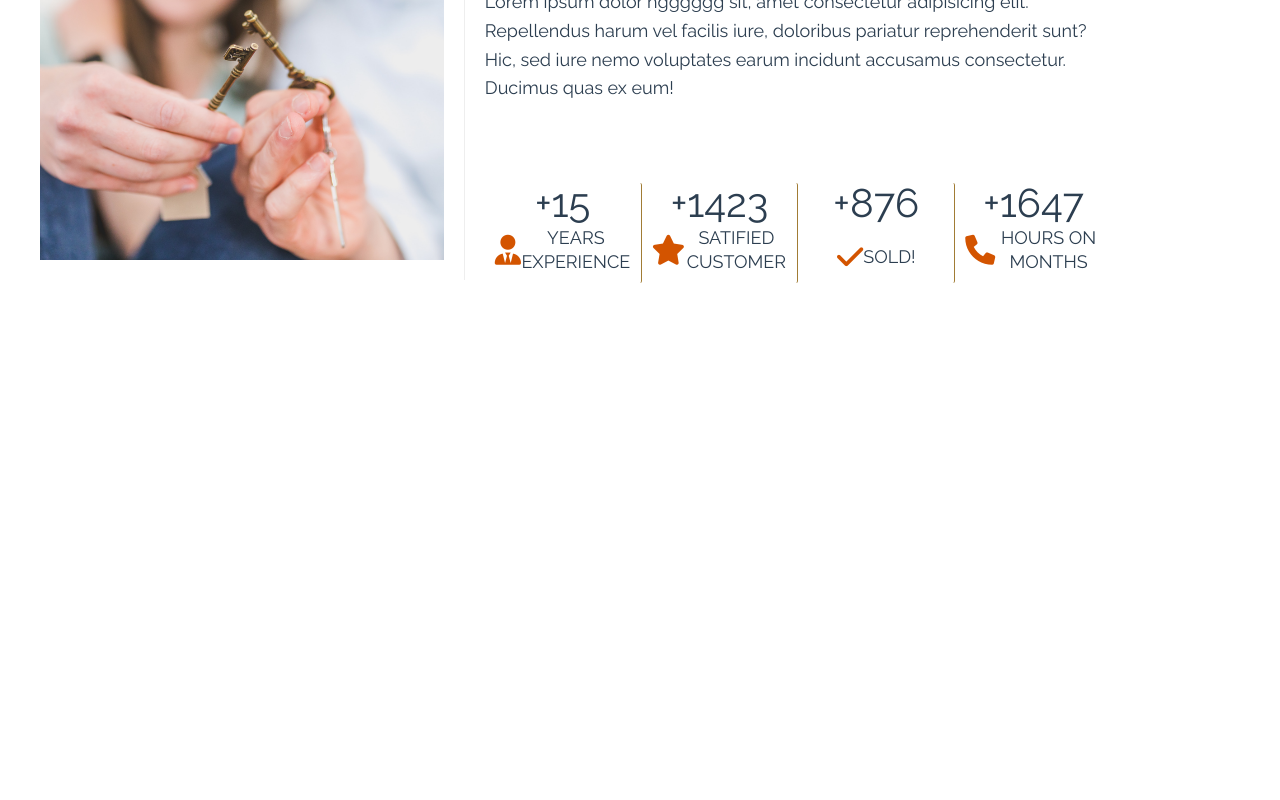
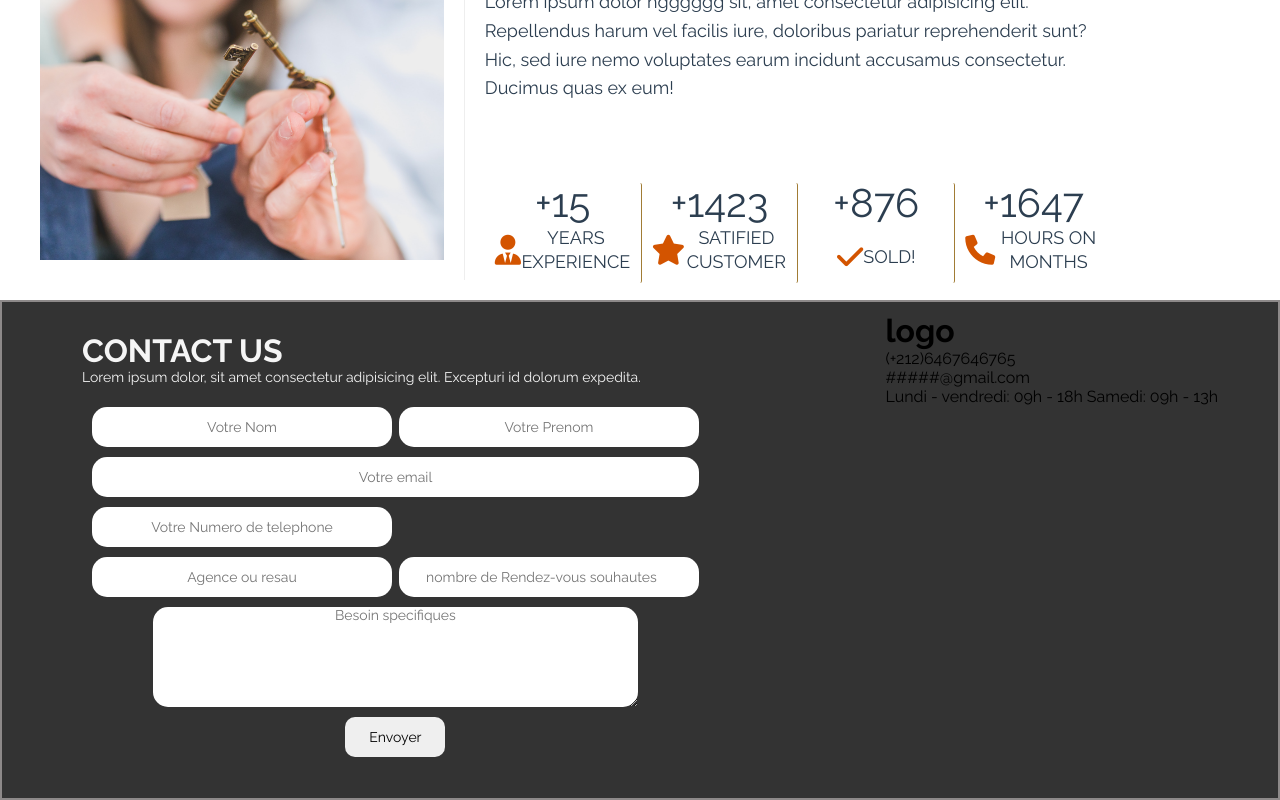
Before and after one commit to mouad-aitelmahjoub/wakilapp, a React (Create React App) app: page / in a window 1280 px wide. Shown: the part 1000-1800 px from the top of the page. Before the commit the page ends 1300 px from the top, so only its background shows below. Built offline with nearby package versions, Linux system fonts and the light colour scheme.

Commit message:
create contact us page

```diff
--- a/src/App.js
+++ b/src/App.js
@@ -1,5 +1,6 @@
 
 import './App.css';
+import Contactus from './Components/ContactUs/Contactus';
 import Header from './Components/Header/Header';
 import { Stats } from './Components/Stats/Stats';
 
@@ -9,6 +10,7 @@ function App() {
     <>
     <Header/>
     <Stats/>
+    <Contactus/>
     </>
   );
 }
--- /dev/null
+++ b/src/Components/ContactUs/Contactus.jsx
@@ -0,0 +1,47 @@
+import React from 'react';
+import './contactus.css'
+
+
+const Contactus = () => {
+return <div className='contactUsContainer'>
+            <img src=''/>
+                    <div className="contactUsWrap">
+                        <div className="left">
+                            <div className="topLeft">
+                                <h1 className='contactus-tile'>CONTACT US</h1>
+                                <p className='contactus-para'>Lorem ipsum dolor, sit amet consectetur adipisicing elit. Excepturi id dolorum expedita.</p>
+                            </div>
+                            <form className="boottomLeft">
+                               <div className="firstBlock block">
+                               <input type="text" className='txt-nom txt' placeholder='Votre Nom' />
+                                <input type="text" className='txt-prenom txt' placeholder='Votre Prenom' />
+                               </div>
+
+                                  <div className="secondBlock block">
+                                  <input type="email" className='txt-email txt' placeholder='Votre email' />
+                                </div>
+
+                               <div className="thirdBlock block">
+                               <input type="tel" className='txt-tel txt' placeholder='Votre Numero de telephone' />
+                               </div>
+
+                                <div className="fourthBlock block">
+                                <input type="text" className='txt-agence txt' placeholder='Agence ou resau'/>
+                                <input type="number" className='rdv-souhaite txt' placeholder='nombre de Rendez-vous souhautes' />
+                                </div>
+
+                                <textarea className='txt-besoin txt block' id="" cols="30" rows="10" placeholder='Besoin specifiques'></textarea>
+                                <button type="submit" className='btn-submit block'>Envoyer</button>
+                            </form>
+                        </div>
+                        <div className="right">
+                            <h1 className='contactUsLogo'>logo</h1>
+                            <p className='contactUsInfo'>(+212)6467646765</p>
+                            <p className='contactUsInfo'>#####@gmail.com</p>
+                            <p className='contactUsInfo'>Lundi - vendredi: 09h - 18h Samedi: 09h - 13h</p>
+                        </div>
+                    </div>
+    </div>;
+};
+
+export default Contactus;
--- /dev/null
+++ b/src/Components/ContactUs/contactus.css
@@ -0,0 +1,83 @@
+.contactUsContainer{
+    width: 100%;
+    height: 500px;
+    background-color: #333;
+   display: flex;
+
+   padding:10px 60px ;
+   border: rgb(141, 137, 137) 2px solid;
+}
+.contactUsWrap{
+    height: 100%;
+    width: 100%;
+    /* padding: 10px; */
+    display: flex;
+   justify-content: space-between;
+   /* border: rgb(212, 46, 46) 2px solid; */
+}
+.left{
+  /* border: violet 2px solid; */
+ width: 70%;
+}
+.topLeft{
+    height: 20%;
+   padding: 20px;
+    color: whitesmoke;
+    /* border: yellow 2px solid; */
+}
+.contactus-tile{
+    font-weight: bold;
+
+}
+.contactus-para{
+    font-size: 14px;
+}
+.boottomLeft{
+   display: flex;
+   flex-direction: column;
+    /* border: whitesmoke 2px solid; */
+    height: 80%;
+    width: 75%;
+    margin-left: 30px;
+}
+.block{
+    /* border: tomato 1px solid; */
+    margin-bottom: 10px;
+
+}
+.firstBlock,.fourthBlock{
+    display: flex;
+    justify-content: space-between;
+
+}
+.txt{
+    height: 40px;
+    width: 300px;
+    border-radius: 15px;
+    border: none;
+    font-size: 14px;
+    text-align: center;
+}
+.txt-email{
+    width: 100%;
+    text-align: center;
+}
+.txt-tel{
+    text-align: center;
+
+}
+.txt-besoin{
+    width: 80%;
+    align-self: center;
+    height: 100px;
+}
+.btn-submit{
+    cursor: pointer;
+    width: 100px;
+    height: 40px;
+    border: none;
+    font-size: 14px;
+    border-radius: 10px;
+    text-align: center;
+    align-self: center;
+}
```
